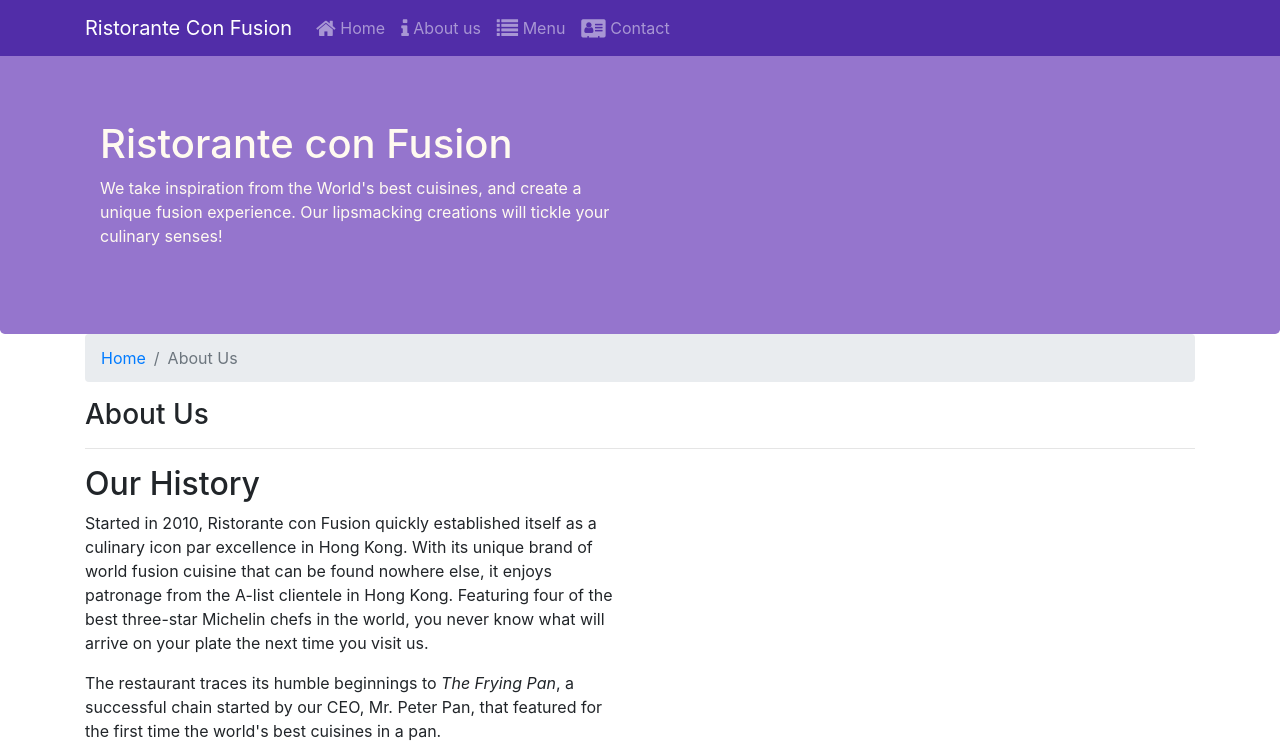
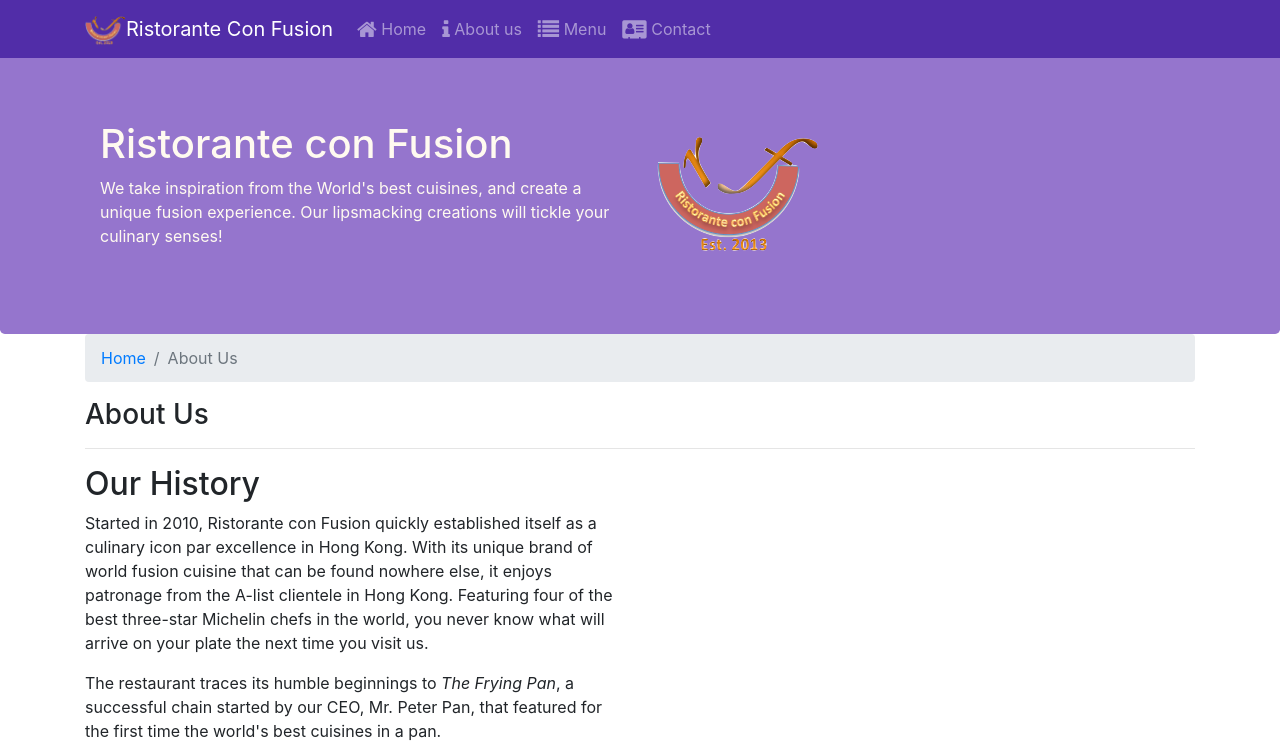
Before and after one commit to Hunganh1305/github-conFusion, a website: page aboutus.html in a window 1280 px wide. Shown: the top 756 px of the page. Drawn offline with nearby package versions, Linux system fonts and the light colour scheme.

```diff
--- a/aboutus.html
+++ b/aboutus.html
@@ -20,6 +20,9 @@
 <body>
     <nav class="navbar navbar-dark navbar-expand-sm fixed-top">
         <div class="container">
+            <a class="navbar-brand mr-auto" href="index.html">
+                <img src="img/logo.png" height="30" width="41">
+            </a>
             <a class="navbar-brand" href="#">Ristorante Con Fusion</a>
             <button class="navbar-toggler" type="button" data-toggle="collapse" data-target="#Navbar">
                 <span class="navbar-toggler-icon"></span>
@@ -47,7 +50,8 @@
                     <p>We take inspiration from the World's best cuisines, and create a unique fusion experience. Our
                         lipsmacking creations will tickle your culinary senses!</p>
                 </div>
-                <div class="col-12 col-sm">
+                <div class="col-12 col-sm align-self-center">
+                    <img src="img/logo.png" alt="img-fluid">
                 </div>
             </div>
         </div>
@@ -78,6 +82,8 @@
                     us.</p>
                 <p>The restaurant traces its humble beginnings to <em>The Frying Pan</em>, a successful chain started by
                     our CEO, Mr. Peter Pan, that featured for the first time the world's best cuisines in a pan.</p>
+
+
                 <div class="col-12">
                     <div class="card">
                         <h3 class="card-header bg-primary text-while">Facts At a Glance</h3>
```
Also changed, not shown: index.html (+4 -1 lines).
